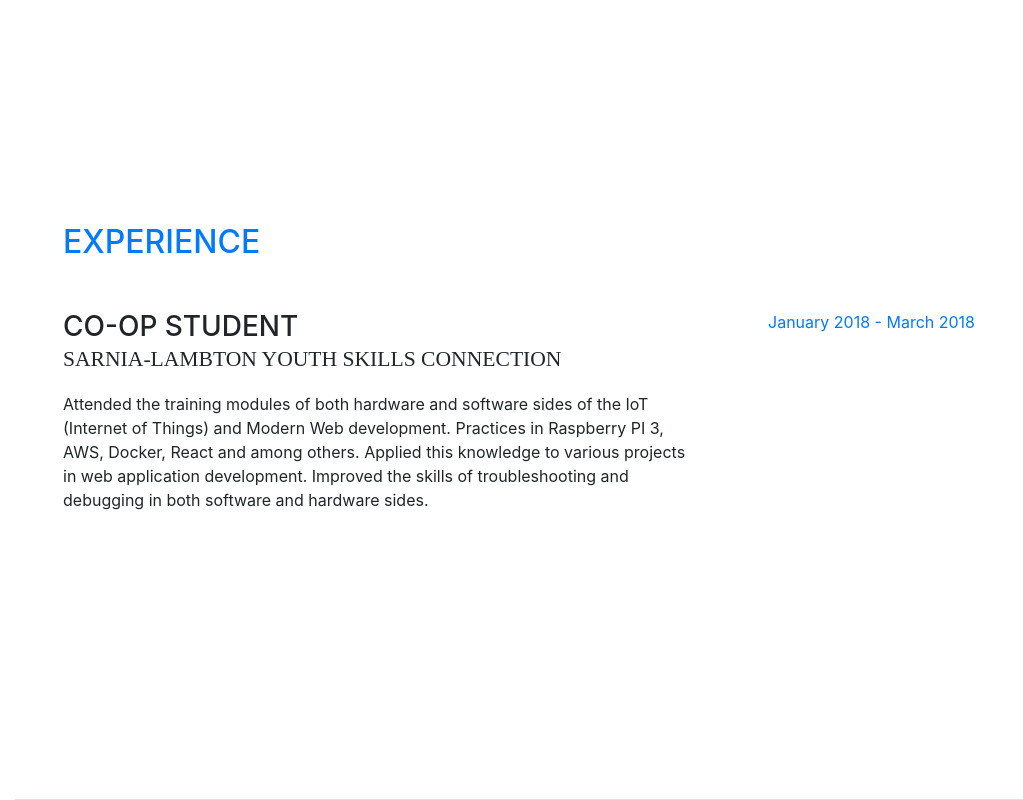
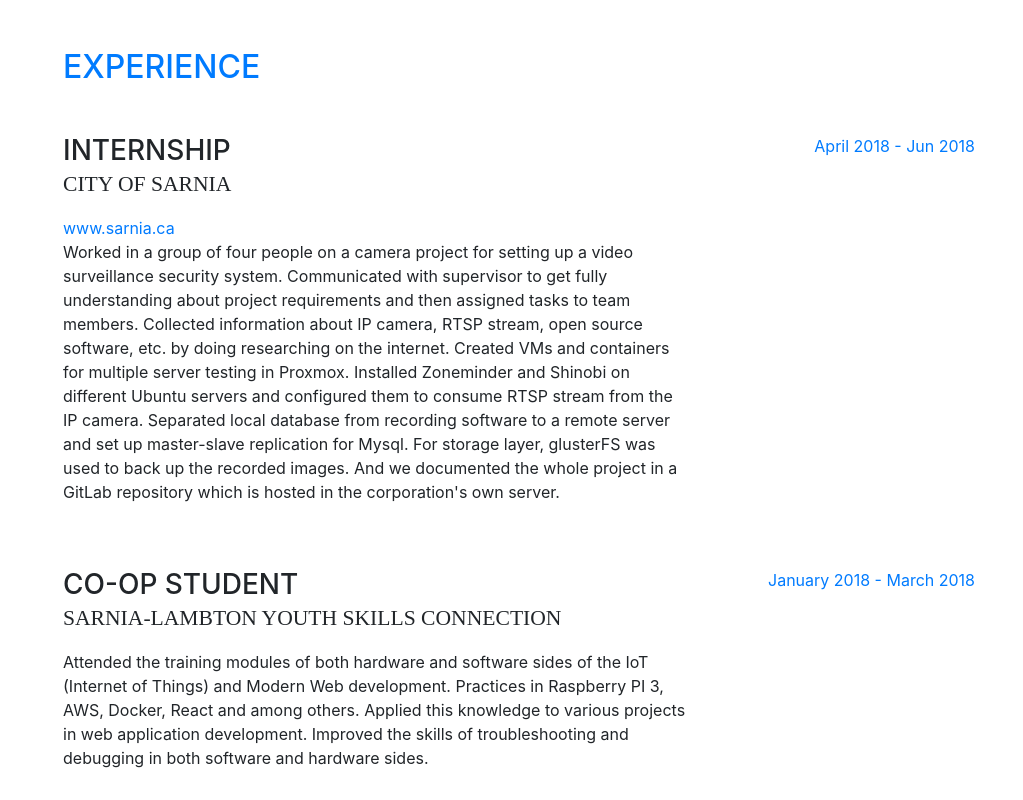
Before and after one commit to bellabellahuang/bellabellahuang.github.io, a website with bundled scripts: page index.html in a window 1280 px wide. Shown: the part 800-1600 px from the top of the page, without its empty margins (257-1280 px from the left). Built offline with nearby package versions, Linux system fonts and the light colour scheme; a web font is replaced by a local one.

Commit message:
update internship in city of sarnia

```diff
--- a/index.html
+++ b/index.html
@@ -115,6 +115,18 @@
       <section class="resume-section p-3 p-lg-5 d-flex flex-column" id="experience">
         <div class="my-auto">
           <h2 class="mb-5 text-primary">Experience</h2>
+
+          <div class="resume-item d-flex flex-column flex-md-row mb-5">
+            <div class="resume-content mr-auto">
+              <h3 class="mb-0">Internship</h3>
+              <div class="subheading mb-3">City of Sarnia</div>
+              <a href="www.sarnia.ca" target="_blank">www.sarnia.ca</a>
+              <p>Worked in a group of four people on a camera project for setting up a video surveillance security system. Communicated with supervisor to get fully understanding about project requirements and then assigned tasks to team members. Collected information about IP camera, RTSP stream, open source software, etc. by doing researching on the internet. Created VMs and containers for multiple server testing in Proxmox. Installed Zoneminder and Shinobi on different Ubuntu servers and configured them to consume RTSP stream from the IP camera. Separated local database from recording software to a remote server and set up master-slave replication for Mysql. For storage layer, glusterFS was used to back up the recorded images. And we documented the whole project in a GitLab repository which is hosted in the corporation's own server. </p>
+            </div>
+            <div class="resume-date text-md-right">
+              <span class="text-primary">April 2018 - Jun 2018</span>
+            </div>
+          </div>
 
           <div class="resume-item d-flex flex-column flex-md-row mb-5">
             <div class="resume-content mr-auto">
```
